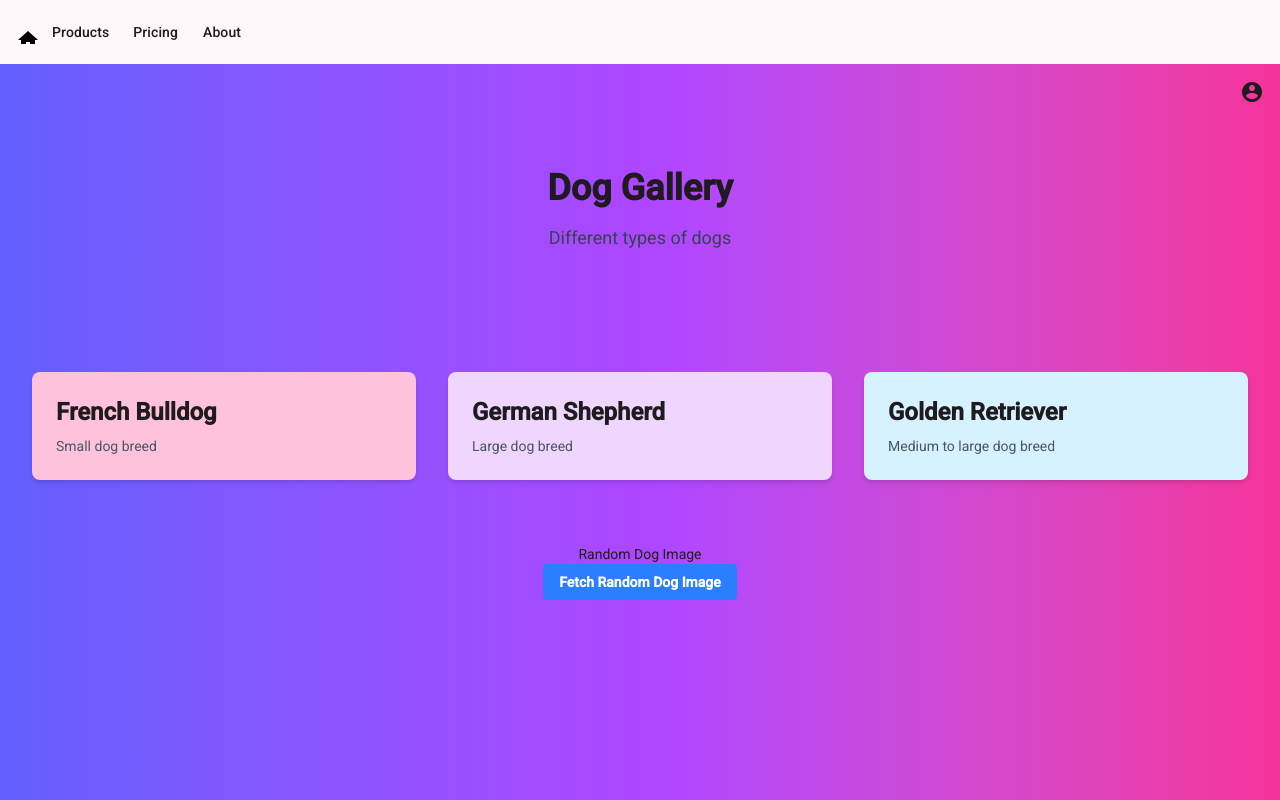
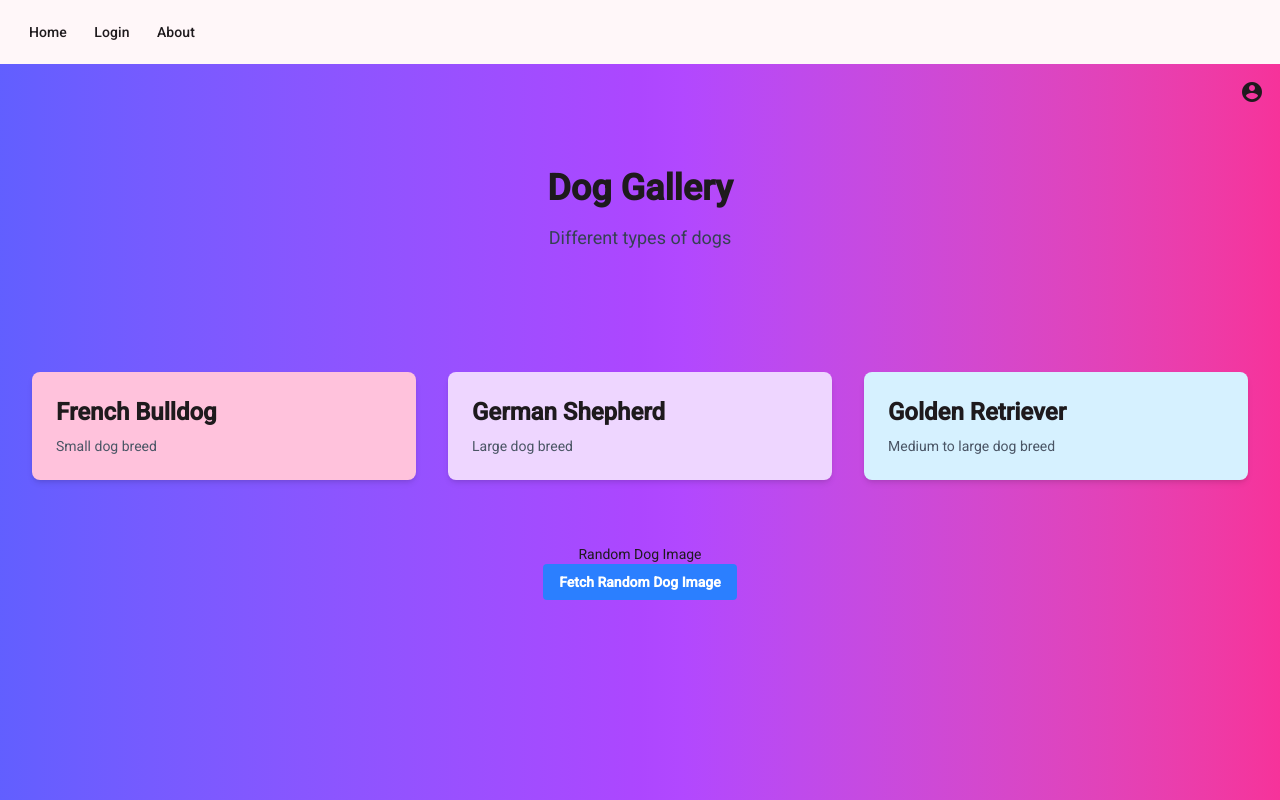
Before and after one commit to msgsummerpractice/amalia_petre, an Angular app in the folder Angular/my-app/: page /home in a window 1280 px wide. Before the commit this address led to /. Built offline with nearby package versions, Linux system fonts and the light colour scheme.

Commit message:
Finished chapter 207: added routing for /home, /login and /**

```diff
--- a/Angular/my-app/angular.json
+++ b/Angular/my-app/angular.json
@@ -8,7 +8,11 @@
   "projects": {
     "my-app": {
       "projectType": "application",
-      "schematics": {},
+      "schematics": {
+        "@schematics/angular:service": {
+          "type": "service"
+        }
+      },
       "root": "",
       "sourceRoot": "src",
       "prefix": "app",
--- a/Angular/my-app/src/app/Dog/dog.component.html
+++ b/Angular/my-app/src/app/Dog/dog.component.html
@@ -1,13 +1,13 @@
-<div *authStatus="true" class="w-full h-200 bg-gradient-to-r from-indigo-500 via-purple-500 to-pink-500">
+<div
+  *authStatus="true"
+  class="w-full h-200 bg-gradient-to-r from-indigo-500 via-purple-500 to-pink-500"
+>
   <header>
     <mat-toolbar color="primary-container" id="toolbar">
-      <mat-icon aria-hidden="false" aria-label="Example home icon" fontIcon="home"
-        ><a mat-button href="https://material.angular.dev/components/toolbar/examples"></a
-      ></mat-icon>
+      <a mat-button routerLink="/home">Home</a>
 
-      <a mat-button href="https://www.notino.ro/">Products</a>
-      <a mat-button href="https://www.google.com/finance/beta">Pricing</a>
-      <a mat-button>About</a>
+      <a mat-button routerLink="/login">Login</a>
+      <a mat-button routerLink="/about">About</a>
     </mat-toolbar>
 
     <div class="flex justify-end p-4">
@@ -44,12 +44,20 @@
 
     <div class="text-center p-8">
       <h1>Random Dog Image</h1>
-      <button (click)="fetchRandomDog()" class="bg-blue-500 hover:bg-blue-700 text-white font-bold py-2 px-4 rounded">
+      <button
+        (click)="fetchRandomDog()"
+        class="bg-blue-500 hover:bg-blue-700 text-white font-bold py-2 px-4 rounded"
+      >
         Fetch Random Dog Image
       </button>
       <p *ngIf="loading()" class="text-gray-600 mt-2">Loading...</p>
       <p *ngIf="error()" class="text-red-500 mt-2">Error: {{ error() }}</p>
-      <img *ngIf="dog() as d" [src]="d.message" alt="Random Dog" class="mt-4 rounded-lg shadow-md" />
+      <img
+        *ngIf="dog() as d"
+        [src]="d.message"
+        alt="Random Dog"
+        class="mt-4 rounded-lg shadow-md"
+      />
     </div>
   </main>
 </div>
--- a/Angular/my-app/src/app/Dog/dog.component.ts
+++ b/Angular/my-app/src/app/Dog/dog.component.ts
@@ -6,12 +6,13 @@ import { MatToolbarModule } from '@angular/material/toolbar';
 import { MatSidenavModule } from '@angular/material/sidenav';
 import { MatButton } from '@angular/material/button';
 import { AuthStatusDirective } from '../AuthStatusDirective';
+import { RouterLink } from '@angular/router';
 
 @Component({
   selector: 'app-dog',
   templateUrl: './dog.component.html',
   standalone: true,
-  imports: [CommonModule, MatIconModule, MatToolbarModule, MatSidenavModule, MatButton, AuthStatusDirective],
+  imports: [RouterLink,CommonModule, MatIconModule, MatToolbarModule, MatSidenavModule, MatButton, AuthStatusDirective],
 })
 
 export class DogsComponent {
--- a/Angular/my-app/src/app/app.html
+++ b/Angular/my-app/src/app/app.html
@@ -1 +1 @@
-<app-dog></app-dog>
+<router-outlet></router-outlet>
--- a/Angular/my-app/src/app/app.routes.ts
+++ b/Angular/my-app/src/app/app.routes.ts
@@ -1,3 +1,24 @@
 import { Routes } from '@angular/router';
+import { NotFoundComponent } from './not-found/NotFoundComponent';
+import { DogsComponent } from './Dog/dog.component';
+import { Login } from './login/login';
 
-export const routes: Routes = [];
+export const routes: Routes = [
+   {
+    path: '',
+    redirectTo: 'home',
+    pathMatch: 'full',
+  },
+  {
+    path: 'login',
+    loadComponent: () => import('./login/login').then(m => m.Login),
+  },
+  {
+    path: 'home',
+    component: DogsComponent,
+  },
+  {
+    path: '**',
+    component: NotFoundComponent,
+  },
+];
--- a/Angular/my-app/src/app/app.ts
+++ b/Angular/my-app/src/app/app.ts
@@ -7,12 +7,13 @@ import {MatIconModule} from '@angular/material/icon';
 import { DogsComponent } from './Dog/dog.component';
 import { CommonModule } from '@angular/common';
 import { AuthStatusDirective } from './AuthStatusDirective';
+import { RouterLink } from '@angular/router';
 
 @Component({
   selector: 'app-root',
-  imports: [RouterOutlet, MatButton, MatToolbarModule, MatSidenavModule, MatIconModule, DogsComponent, CommonModule, AuthStatusDirective],
+  imports: [RouterLink,RouterOutlet, MatButton, MatToolbarModule, MatSidenavModule, MatIconModule, DogsComponent, CommonModule, AuthStatusDirective],
   templateUrl: './app.html',
-  styleUrls: ['./app.css']
+  styleUrls: ['./app.css'],
 })
 export class App {
   protected readonly title = signal('my-app');
--- a/Angular/my-app/src/app/not-found/not-found.ts
+++ b/Angular/my-app/src/app/not-found/NotFoundComponent.ts
@@ -6,4 +6,4 @@ import { Component } from '@angular/core';
   templateUrl: './not-found.html',
   styleUrl: './not-found.css',
 })
-export class NotFound {}
+export class NotFoundComponent {}
--- a/Angular/my-app/src/app/not-found/not-found.html
+++ b/Angular/my-app/src/app/not-found/not-found.html
@@ -1 +1,3 @@
-<p>not-found works!</p>
+<div>
+
+</div>
```
Also changed, not shown: 1 other file (tests, documents, lock files or other folders).
